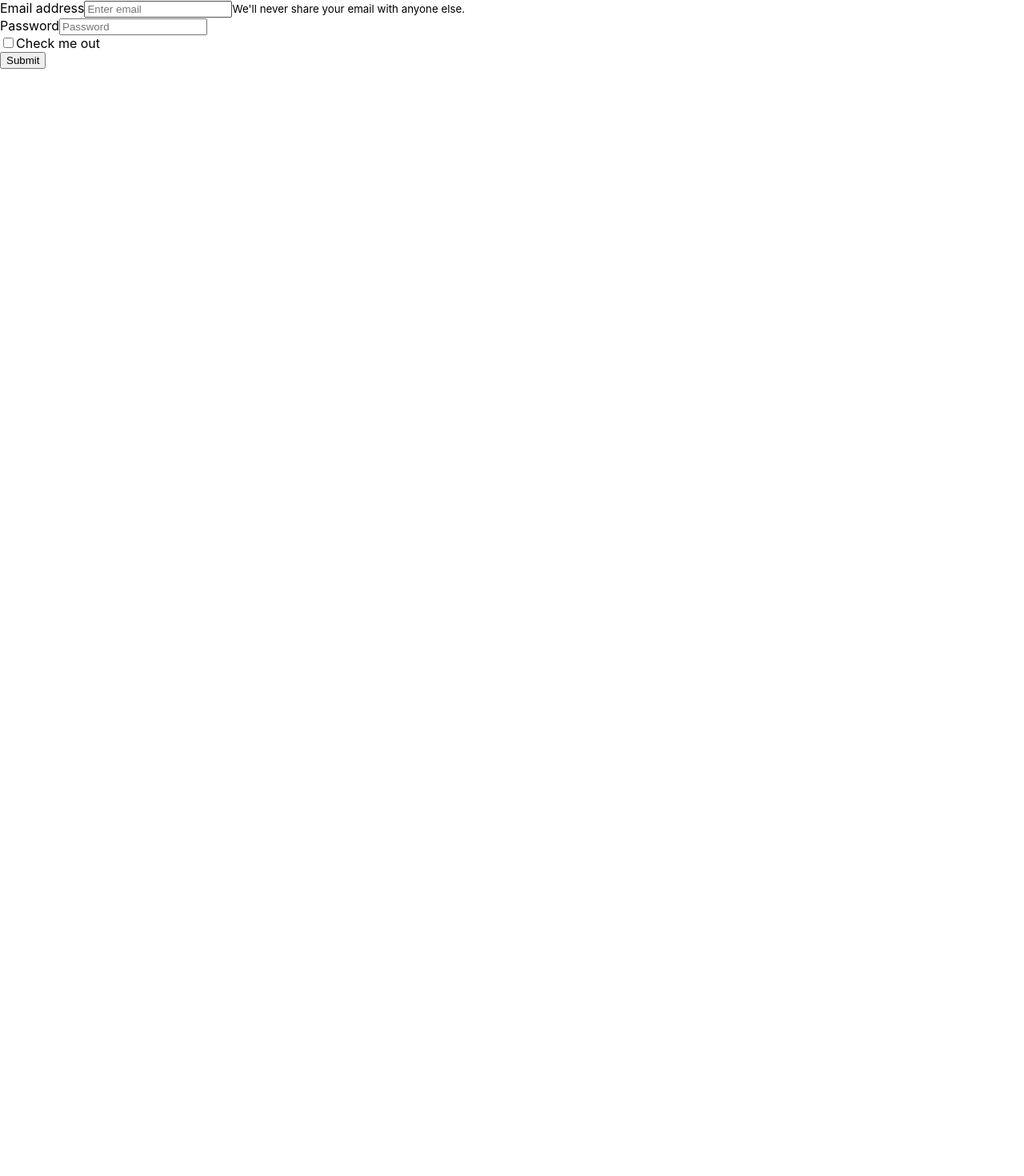
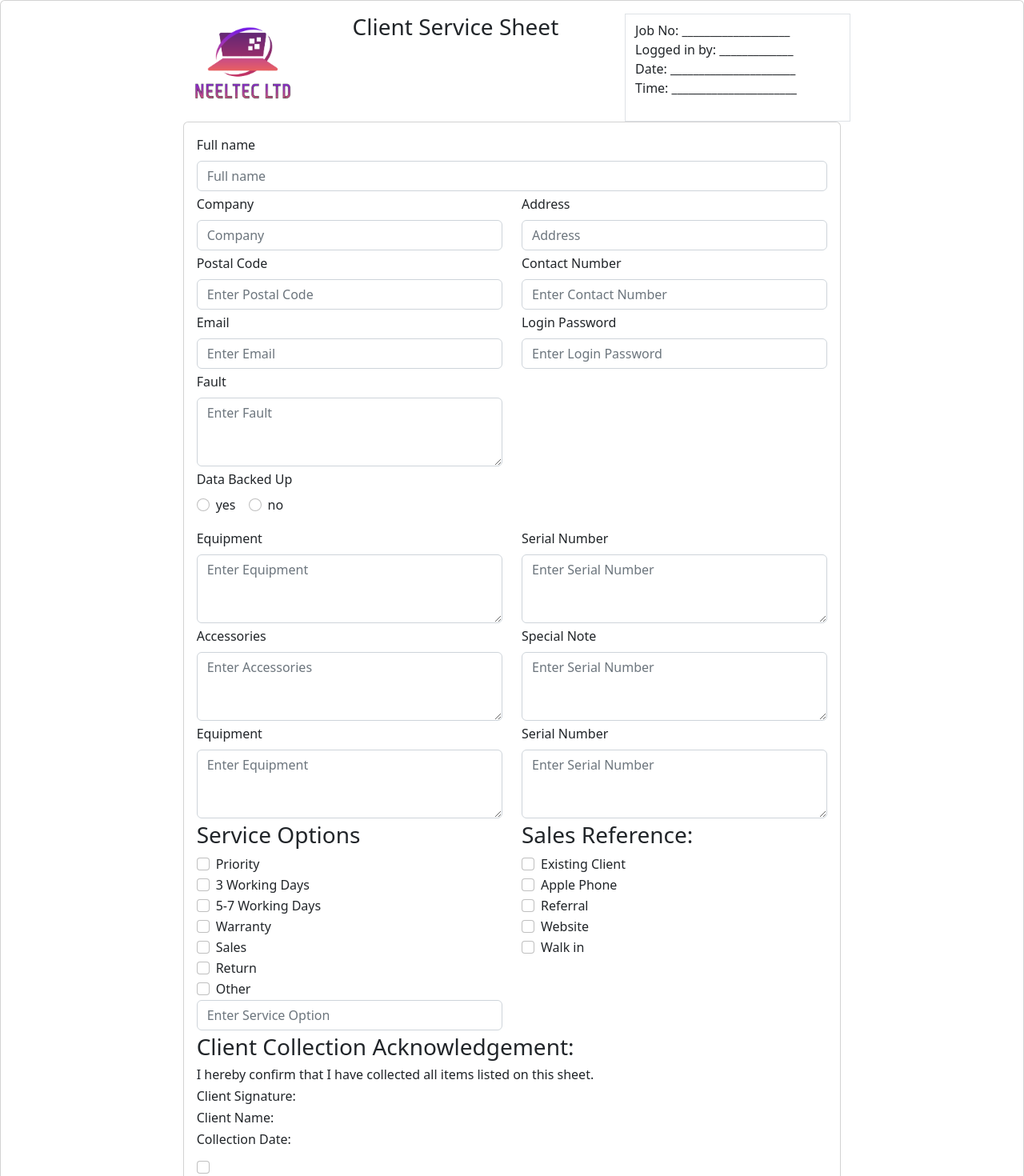
Before and after one commit to Anjum7866/my-project, a React (Create React App) app: page / in a window 1280 px wide. Shown: the top 1470 px of the page at 80% size. Before the commit the page ends 800 px from the top, so only its background shows below. Built offline with nearby package versions, Linux system fonts and the light colour scheme.

Commit message:
React form design

```diff
--- a/src/App.js
+++ b/src/App.js
@@ -1,29 +1,244 @@
+import React, { useState } from 'react';
 import Button from 'react-bootstrap/Button';
+import Col from 'react-bootstrap/Col';
 import Form from 'react-bootstrap/Form';
+import Row from 'react-bootstrap/Row';
+import Modal from 'react-bootstrap/Modal';
+import Card from 'react-bootstrap/Card';
+import logo from './logo1.png'
 
 function App() {
+  const [validated, setValidated] = useState(false);
+  const [show, setShow] = useState(false);
+
+  const handleClose = () => setShow(false);
+  const handleShow = () => setShow(true);
+
+  const handleSubmit = (event) => {
+    const form = event.currentTarget;
+    if (form.checkValidity() === false) {
+      event.preventDefault();
+      event.stopPropagation();
+    }
+
+    setValidated(true);
+  };
+
   return (
-    <Form>
-      <Form.Group className="mb-3" controlId="formBasicEmail">
-        <Form.Label>Email address</Form.Label>
-        <Form.Control type="email" placeholder="Enter email" />
-        <Form.Text className="text-muted">
-          We'll never share your email with anyone else.
-        </Form.Text>
+    <div >
+      <Card>
+      <Card.Body>
+      <div class="row">
+      <div class="col-sm-8 offset-sm-2 bg-warning1">
+      <div class="row">
+                  <div class="col-md-2">
+                  <img src={logo} alt='logo' style={{width:"150px"}}/>
+                </div>
+                <div class="col text-center">
+                <Card.Title className='mt-8'><h3 style={{margintop:"50px !important"}}>Client Service Sheet</h3></Card.Title>
+                </div>
+                <div class="col-md-4 border " style={{margintop:"20px", marginright:"10px"}}>
+                      <label class="mt-2">Job No: ___________________</label>
+                      <label >Logged in by: _____________</label>
+                      <label>Date: ______________________</label>
+                      <label>Time: ______________________</label>
+                      </div>
+</div>
+      <Form className='mb-8' noValidate validated={validated} onSubmit={handleSubmit}>
+      <Card>
+        <Card.Body>
+
+        <Row className="mb-1">
+        <Form.Group as={Col} md="12" controlId="validationCustom01">
+          <Form.Label>Full name</Form.Label>
+          <Form.Control
+            required
+            type="text"
+            placeholder="Full name"
+          />
+          <Form.Control.Feedback type="invalid">
+              Full name is required.
+            </Form.Control.Feedback>
+        </Form.Group>
+      </Row>
+      <Row className="mb-1">
+        <Form.Group as={Col} md="6" controlId="validationCustom03">
+          <Form.Label>Company</Form.Label>
+          <Form.Control type="text" placeholder="Company"  />
+        </Form.Group>
+        <Form.Group as={Col} md="6" controlId="validationCustom04">
+          <Form.Label>Address</Form.Label>
+          <Form.Control type="text" placeholder="Address" required />
+          <Form.Control.Feedback type="invalid">
+           Address is required.
+          </Form.Control.Feedback>
+        </Form.Group>
+      </Row>
+      <Row className="mb-1">
+        <Form.Group as={Col} md="6" controlId="validationCustom03">
+          <Form.Label>Postal Code</Form.Label>
+          <Form.Control type="text" placeholder="Enter Postal Code" required />
+          <Form.Control.Feedback type="invalid">
+           Postal Code is required.
+          </Form.Control.Feedback>
+        </Form.Group>
+        <Form.Group as={Col} md="6" controlId="validationCustom04">
+          <Form.Label>Contact Number</Form.Label>
+          <Form.Control type="text" placeholder="Enter Contact Number" required />
+          <Form.Control.Feedback type="invalid">
+           Contact Number is required.
+          </Form.Control.Feedback>
+        </Form.Group>
+      </Row>
+      <Row className="mb-1">
+        <Form.Group as={Col} md="6" controlId="validationCustom03">
+          <Form.Label>Email</Form.Label>
+          <Form.Control type="text" placeholder="Enter Email" required />
+          <Form.Control.Feedback type="invalid">
+           Email is required.
+          </Form.Control.Feedback>
+        </Form.Group>
+        <Form.Group as={Col} md="6" controlId="validationCustom04">
+          <Form.Label>Login Password</Form.Label>
+          <Form.Control type="text" placeholder="Enter Login Password"/>
+        </Form.Group>
+      </Row>
+      <Row className="mb-1">
+
+        <Form.Group as={Col} md="6" controlId="validationCustom03">
+          <Form.Label>Fault</Form.Label>
+          <Form.Control type="text" as="textarea" rows={3}  placeholder="Enter Fault" required />
+          <Form.Control.Feedback type="invalid" >
+           Fault is required.
+          </Form.Control.Feedback>
+        </Form.Group>
+      </Row>
+      <Form>
+      <Form.Label> Data Backed Up</Form.Label>
+      {[ 'radio'].map((type) => (
+        <div key={`inline-${type}`} className="mb-3">
+          <Form.Check
+            inline
+            label="yes"
+            name="yes"
+            type={type}
+            id={`inline-${type}-1`}
+          />
+          <Form.Check
+            inline
+            label="no"
+            name="no"
+            type={type}
+            id={`inline-${type}-2`}
+          />
+        </div>
+      ))}
+    </Form>
+    <Row className="mb-1">
+    <Form.Group as={Col} md="6" controlId="validationCustom03">
+          <Form.Label>Equipment</Form.Label>
+          <Form.Control type="text" as="textarea" rows={3}  placeholder="Enter Equipment"  />
+        </Form.Group>
+        <Form.Group as={Col} md="6" controlId="validationCustom03">
+          <Form.Label>Serial Number</Form.Label>
+          <Form.Control type="text" as="textarea" rows={3}  placeholder="Enter Serial Number"  />
+        </Form.Group>
+      </Row>
+      <Row className="mb-1">
+    <Form.Group as={Col} md="6" controlId="validationCustom03">
+          <Form.Label>Accessories</Form.Label>
+          <Form.Control type="text" as="textarea" rows={3}  placeholder="Enter Accessories"  />
+        </Form.Group>
+        <Form.Group as={Col} md="6" controlId="validationCustom03">
+          <Form.Label>Special Note</Form.Label>
+          <Form.Control type="text" as="textarea" rows={3}  placeholder="Enter Serial Number"  />
+        </Form.Group>
+      </Row>
+      <Row className="mb-1">
+    <Form.Group as={Col} md="6" controlId="validationCustom03">
+          <Form.Label>Equipment</Form.Label>
+          <Form.Control type="text" as="textarea" rows={3}  placeholder="Enter Equipment"  />
+        </Form.Group>
+        <Form.Group as={Col} md="6" controlId="validationCustom03">
+          <Form.Label>Serial Number</Form.Label>
+          <Form.Control type="text" as="textarea" rows={3}  placeholder="Enter Serial Number"  />
+        </Form.Group>
+      </Row>
+      <Row className="mb-1">
+    <Form.Group as={Col} md="6" controlId="validationCustom03">
+          <h3>Service Options</h3>
+              <Form>
+              <Form.Check aria-label="option 1" label="Priority" />
+              <Form.Check aria-label="option 2" label="3 Working Days" />
+              <Form.Check aria-label="option 3" label="5-7 Working Days" />
+              <Form.Check aria-label="option 4" label="Warranty" />
+              <Form.Check aria-label="option 5" label="Sales" />
+              <Form.Check aria-label="option 6" label="Return" />
+              <Form.Check aria-label="option 7" label="Other" />
+              <Form.Control type="text" placeholder="Enter Service Option"/>
+     </Form>
+           </Form.Group>
+        <Form.Group as={Col} md="6" controlId="validationCustom03">
+          <h3>Sales Reference:</h3>
+
+              <Form.Check aria-label="option 2" label="Existing Client" />
+              <Form.Check aria-label="option 3" label="Apple Phone" />
+              <Form.Check aria-label="option 4" label="Referral" />
+              <Form.Check aria-label="option 5" label="Website" />
+              <Form.Check aria-label="option 1" label="Walk in" />
+         </Form.Group>
+      </Row>
+
+      <Row className="mb-1">
+        <Form.Group as={Col} md="12" controlId="validationCustom03">
+          <h3>Client Collection Acknowledgement:</h3>
+          <h6>I hereby confirm that I have collected all items listed on this sheet.</h6>
+          <h6>Client Signature:</h6>
+          <h6>Client Name:</h6>
+          <h6>Collection Date:</h6>
       </Form.Group>
+      </Row>
 
-      <Form.Group className="mb-3" controlId="formBasicPassword">
-        <Form.Label>Password</Form.Label>
-        <Form.Control type="password" placeholder="Password" />
+      <Form.Group as={Col} md="12" className="mb-1">
+        <Form.Check
+          required
+          feedback="You must agree before submitting."
+          feedbackType="invalid" onClick={handleShow}
+        />I agree to these<a onClick={handleShow} > Terms and Conditions </a>and our Privacy Policy and Payment & Refund Policy.
       </Form.Group>
-      <Form.Group className="mb-3" controlId="formBasicCheckbox">
-        <Form.Check type="checkbox" label="Check me out" />
-      </Form.Group>
-      <Button variant="primary" type="submit">
-        Submit
-      </Button>
+      <Modal show={show} onHide={handleClose}>
+        <Modal.Header closeButton>
+          <Modal.Title>TERMS & CONDITIONS</Modal.Title>
+        </Modal.Header>
+        <Modal.Body><h5>NeelTec Ltd cannot be held responsible for any loss of data throughout the repair period.</h5>
+        <h6><ul>
+                <li>Verbal estimates are free of charger however if a detailed breakdown is required, then written estimates are £65 Exc. Vat</li>
+                <li>Equipment not collected after 60 days will be disposed of with no liability to NeelTec Ltd .</li>
+                <li>1 working day is required for collection of all equipment that is quoted on but not repaired.</li>
+                <li>A storage charge of £5 per day will be levied on all equipment not collected after 30 days.</li>
+                <li>All charges to be settled before collection of items can be made. All prices exclude Vat.  </li>
+                <li>I hereby agree for NeelTec Ltd to transfer my personal Data to Apple for verification<br/>
+                    and quality purposes, including confirming the service transaction and submitting a customer</li>
+                </ul></h6>
+                </Modal.Body>
+        <Modal.Footer>
+          <Button variant="primary" onClick={handleClose}>
+            Close
+          </Button>
+        </Modal.Footer>
+      </Modal>
+
+      <Button type="submit">Submit</Button>
+        </Card.Body>
+      </Card>
     </Form>
+    </div>
+    </div>
+</Card.Body>
+      </Card>
+
+    </div>
+
   );
 }
-
 export default App;
--- a/src/index.js
+++ b/src/index.js
@@ -3,6 +3,7 @@ import ReactDOM from 'react-dom/client';
 import './index.css';
 import App from './App';
 import reportWebVitals from './reportWebVitals';
+import 'bootstrap/dist/css/bootstrap.min.css';
 
 const root = ReactDOM.createRoot(document.getElementById('root'));
 root.render(
```
Also changed, not shown: src/logo1.png (added).
